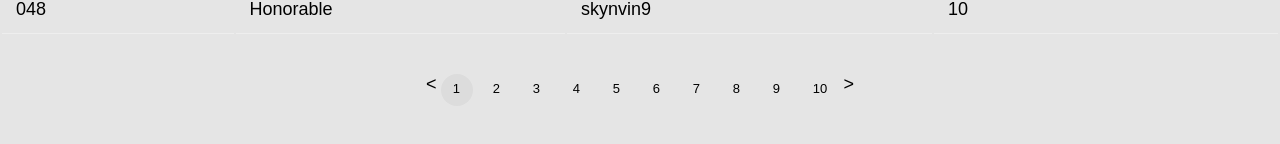
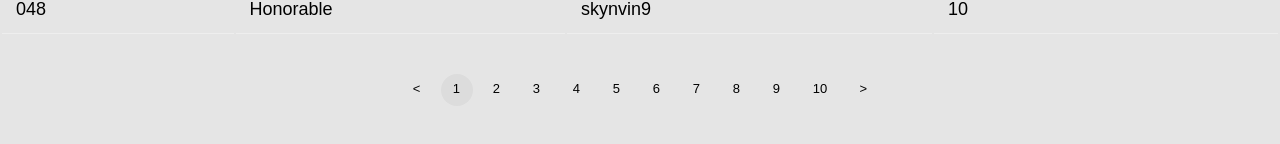
Before and after one commit to anjitpariyar/Board, a Next.js app: page / in a window 1280 px wide. Shown: the part 515-659 px from the top of the page. Built offline with nearby package versions, Linux system fonts and the light colour scheme.

Commit message:
normal prev and next add

```diff
--- a/components/Pagination.tsx
+++ b/components/Pagination.tsx
@@ -1,15 +1,6 @@
 import React from "react";
 import { usePagination, paginationStyle } from "Hook/Board";
-
-interface Props {
-  onPageChange?: any;
-  totalCount?: any;
-  siblingCount?: any;
-  currentPage?: any;
-  pageSize?: any;
-  style?: any;
-  totalData: number;
-}
+import { PaginationOptions } from "interfaces";
 
 // option
 // color = "#000",
@@ -28,11 +19,13 @@ const Pagination = ({
   currentPage,
   pageSize,
   totalData,
-}: Props) => {
+  prev = <span>{"<"}</span>,
+  next = <span>{">"}</span>,
+}: PaginationOptions) => {
   const Instance = usePagination({
     totalCount: totalData, // generated from table
     pageSize: pageSize, // default 10
-    currentPage: 0, // default 0
+    currentPage: 1, // default 1
   });
 
   const { totalPageCount } = Instance;
@@ -46,7 +39,12 @@ const Pagination = ({
   return (
     <>
       <Ul>
-        <li>{"<"}</li>
+        <Li
+          disabled={currentPage === 0}
+          onClick={() => onPageChange(currentPage - 1)}
+        >
+          {prev}
+        </Li>
         {[...Array(totalPageCount)].map((count, index) => {
           return (
             <Li
@@ -58,7 +56,12 @@ const Pagination = ({
             </Li>
           );
         })}
-        <li>{">"}</li>
+        <Li
+          disabled={currentPage === totalPageCount}
+          onClick={() => onPageChange(currentPage + 1)}
+        >
+          {next}
+        </Li>
       </Ul>
     </>
   );
--- a/pages/index.tsx
+++ b/pages/index.tsx
@@ -3,6 +3,9 @@ import Table from "components/Table";
 import { useState } from "react";
 import { sampleTablePropsData } from "utils/sample-data";
 import { useTable } from "Hook/Board";
+
+// type import
+import { PaginationOptions } from "interfaces";
 
 const IndexPage = () => {
   // crate a instance with usePagination
@@ -24,11 +27,13 @@ const IndexPage = () => {
   //initilizing table hook
   const { pageData, totalData } = useTable({ ...tableOption });
   // pagination option
-  const paginationOptions = {
+  const paginationOptions: PaginationOptions = {
     currentPage: currentPage, //required
     pageSize: pageSize, //required
     onPageChange: onPageChange, //required
-    totalData: totalData, //required
+    totalData: totalData, //required'
+    prev: <span>{"<"}</span>, // default is <,
+    next: <span>{">"}</span>, // default is >,
   };
 
   return (
```
Also changed, not shown: interfaces/index.ts (+9 -0 lines).
